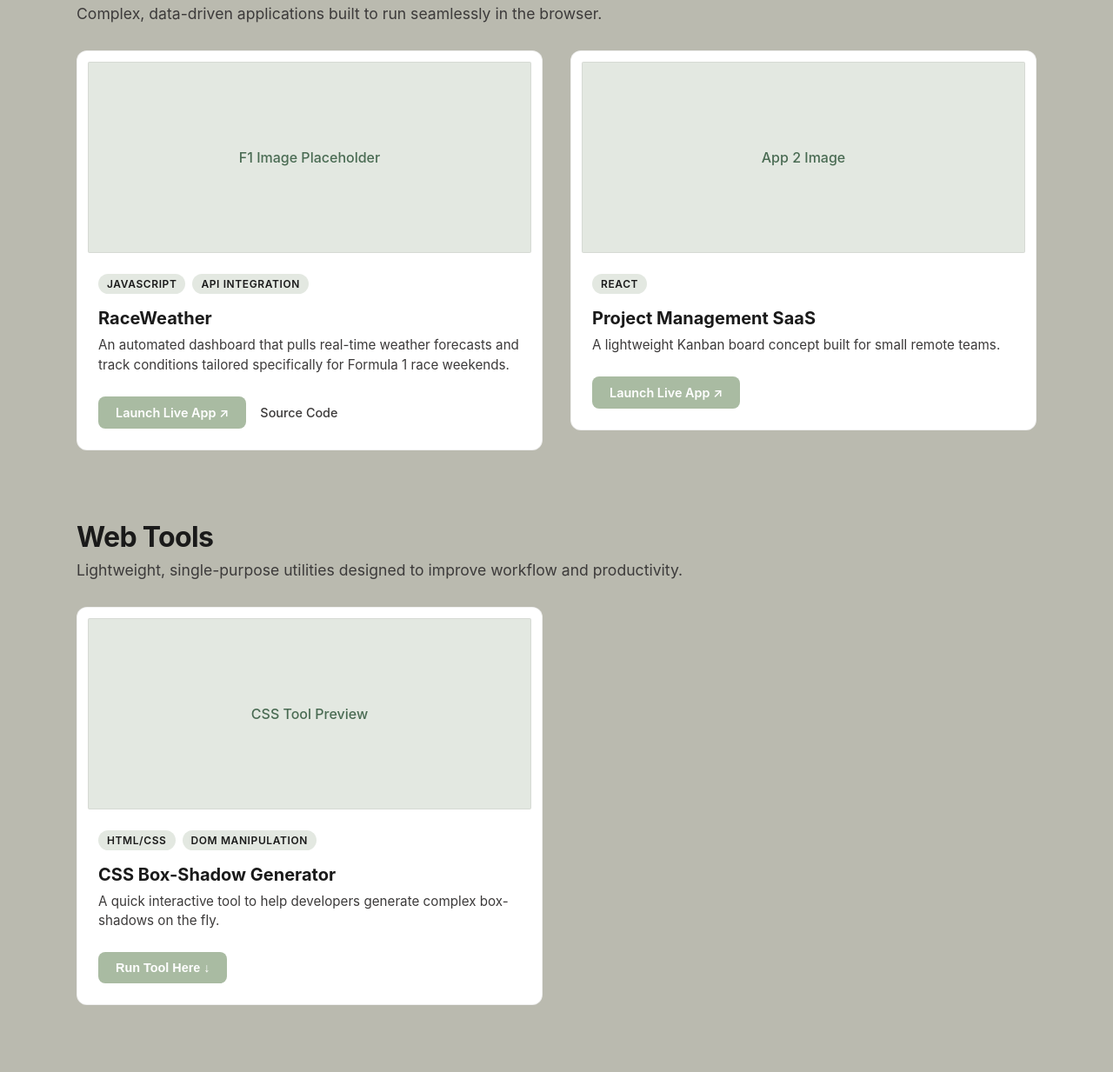
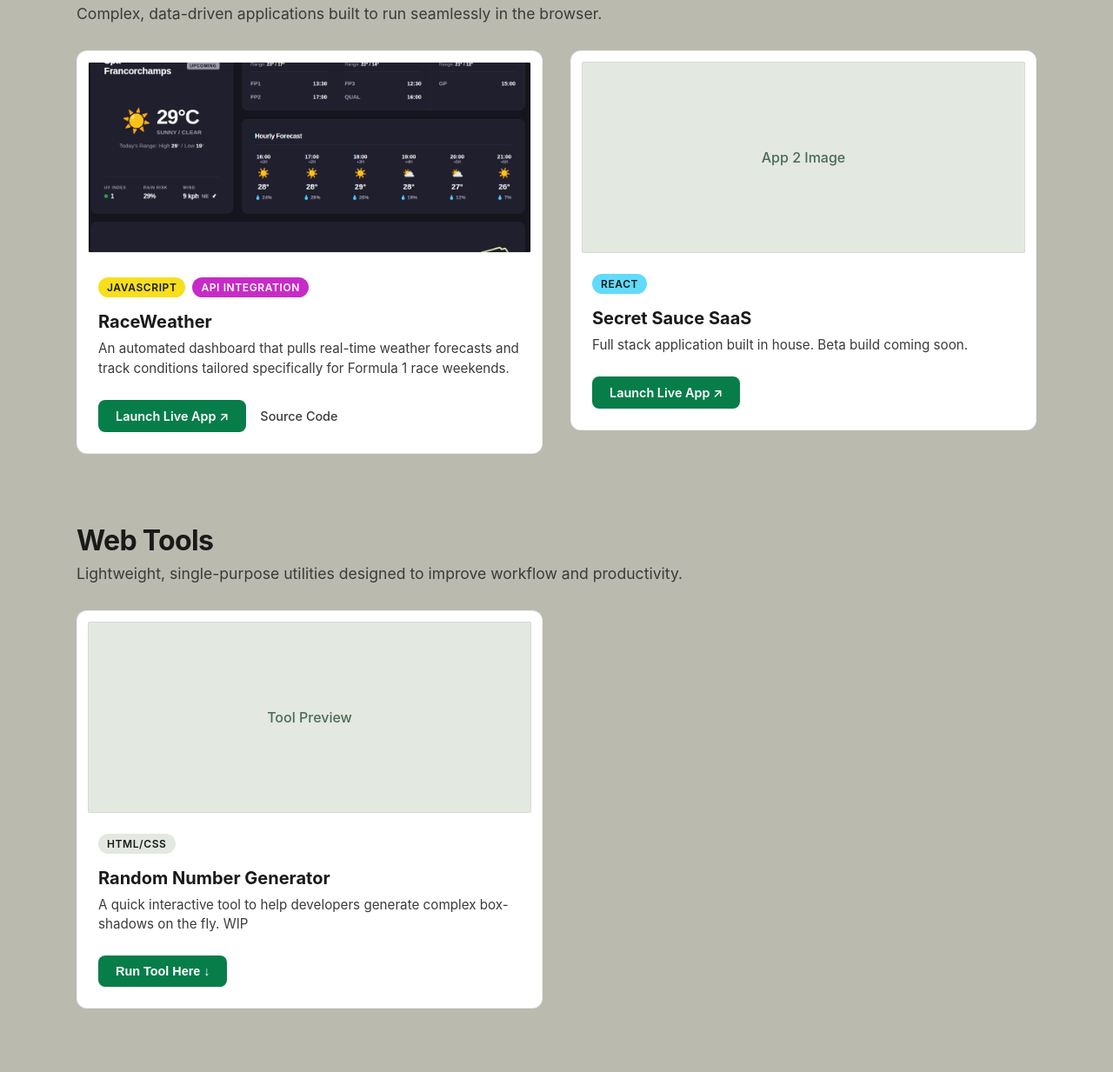
Before and after one commit to CabbageDijon/PortfolioSite, a plain HTML site: page public/studio.html in a window 1280 px wide. Shown: the part 405-1638 px from the top of the page at 87% size. Drawn offline with Linux system fonts and the light colour scheme.

Commit message:
Update raceweather image and enhance button styles in studio page

```diff
--- a/public/studio.css
+++ b/public/studio.css
@@ -99,7 +99,7 @@
 
 /* --- Solid Action Buttons --- */
 .solid-btn {
-  background-color: var(--color-primary);
+  background-color: #077d4a;
   color: #ffffff !important;
   text-decoration: none;
   font-size: 0.9rem;
@@ -115,7 +115,7 @@
 }
 
 .solid-btn:hover {
-  background-color: #8c9e85; /* Slightly darker sage */
+  background-color: #59744f; /* Slightly darker sage */
 }
 
 /* =========================================
@@ -159,17 +159,14 @@
 }
 
 .close-btn {
-  background: none;
+  background: red;
+  border-radius: 5px;
   border: none;
-  color: var(--color-text-secondary);
+  color: white;
   font-weight: 600;
   cursor: pointer;
   padding: 8px;
   transition: color 0.2s ease;
-}
-
-.close-btn:hover {
-  color: #d9534f; /* Red on hover to signify closing */
 }
 
 .workspace-content {
--- a/public/studio.html
+++ b/public/studio.html
@@ -10,7 +10,7 @@
     <title>CabsCode | Studio</title>
     <link rel="icon" href="images/favicon.png" />
     <link rel="stylesheet" href="styles.css?v=1.2" />
-    <link rel="stylesheet" href="studio.css?v=1.1" />
+    <link rel="stylesheet" href="studio.css?v=1.2" />
   </head>
   <body>
     <nav>
@@ -98,11 +98,21 @@
         <div class="demo-grid two-columns">
           <article class="demo-card">
             <!-- Image strictly within borders -->
-            <div class="demo-image placeholder-img">F1 Image Placeholder</div>
+            <img
+              src="/images/demos/webapps/raceweather.png"
+              alt="F1 Weekend Weather Dashboard Interface"
+              class="demo-image"
+            />
             <div class="demo-content">
               <div class="tech-tags">
-                <span class="tech-tag">JavaScript</span>
-                <span class="tech-tag">API Integration</span>
+                <span class="tech-tag" style="background: #f7df1e"
+                  >JavaScript</span
+                >
+                <span
+                  class="tech-tag"
+                  style="background-color: rgb(199, 43, 199); color: #ffffff"
+                  >API Integration</span
+                >
               </div>
               <h3>RaceWeather</h3>
               <p>
@@ -118,7 +128,7 @@
                   class="solid-btn"
                   >Launch Live App ↗</a
                 >
-                <a href="#" class="source-link">Source Code</a>
+                <a href="" class="source-link">Source Code</a>
               </div>
             </div>
           </article>
@@ -127,10 +137,14 @@
           <article class="demo-card">
             <div class="demo-image placeholder-img">App 2 Image</div>
             <div class="demo-content">
-              <div class="tech-tags"><span class="tech-tag">React</span></div>
-              <h3>Project Management SaaS</h3>
+              <div class="tech-tags">
+                <span class="tech-tag" style="background-color: #61dbfb"
+                  >React</span
+                >
+              </div>
+              <h3>Secret Sauce SaaS</h3>
               <p>
-                A lightweight Kanban board concept built for small remote teams.
+                Full stack application built in house. Beta build coming soon.
               </p>
               <div class="card-actions">
                 <a href="#" target="_blank" class="solid-btn"
@@ -157,16 +171,15 @@
           <article class="demo-card expandable-card" id="css-tool">
             <!-- Default View (Visible when small) -->
             <div class="card-default-view">
-              <div class="demo-image placeholder-img">CSS Tool Preview</div>
+              <div class="demo-image placeholder-img">Tool Preview</div>
               <div class="demo-content">
                 <div class="tech-tags">
                   <span class="tech-tag">HTML/CSS</span>
-                  <span class="tech-tag">DOM Manipulation</span>
                 </div>
-                <h3>CSS Box-Shadow Generator</h3>
+                <h3>Random Number Generator</h3>
                 <p>
                   A quick interactive tool to help developers generate complex
-                  box-shadows on the fly.
+                  box-shadows on the fly. WIP
                 </p>
                 <div class="card-actions">
                   <button class="solid-btn expand-btn">Run Tool Here ↓</button>
```
Also changed, not shown: public/images/demos/webapps/raceweather.png (added).
